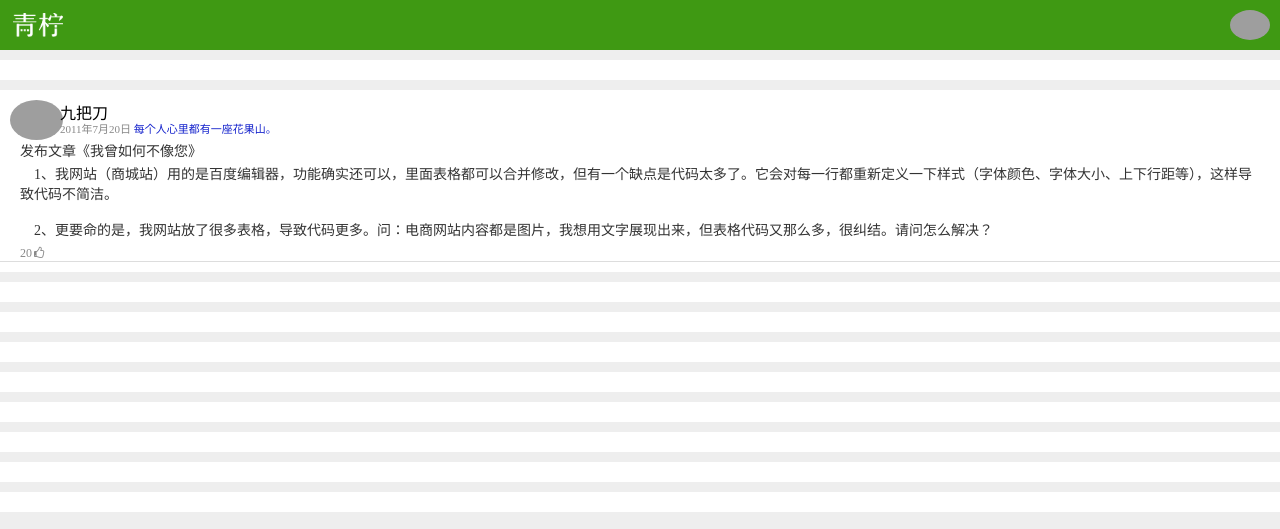
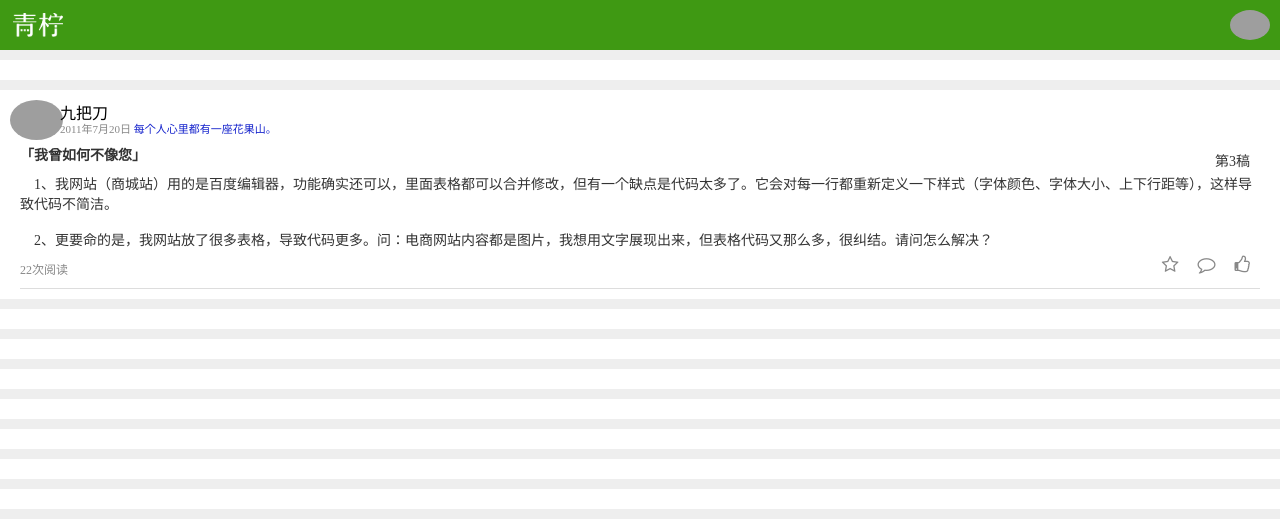
Before and after one commit to Jyonn/QingningWork, a Django app: page / in a window 1280 px wide. Shown: the top 529 px of the page. Run offline with Django 3.2, Linux system fonts and the light colour scheme; grey boxes are pictures that could not be loaded.

Commit message:
center页面

```diff
--- a/static_files/v2/css/style.css
+++ b/static_files/v2/css/style.css
@@ -197,13 +197,20 @@ hr {
             overflow: hidden;
         }
     .work-list .work-item label {
-        margin: 40px 10px 0;
+        margin: 44px 10px 0;
         border: none;
     }
         .work-list .work-item label .work-title {
             color: #333333;
             font-size: 14px;
             margin: 0 0 0 10px;
+            font-weight: bold;
+        }
+        .work-list .work-item label .modify-times {
+            color: #333333;
+            font-size: 14px;
+            margin: -14px 20px 0 0;
+            text-align: right;
         }
         .work-list .work-item label .preview-content {
             color: #333333;
@@ -221,15 +228,20 @@ hr {
         }
         .work-list .work-item label .foot-info {
             margin: 0;
-            padding: 3px 10px 0 10px;
+            padding: 3px 20px 0 20px;
+            text-align: right;
         }
             .work-list .work-item label .foot-info i {
-                padding-left: 2px;
-                font-size: 12px;
+                padding-left: 15px;
+                font-size: 18px;
                 color: #888888;
             }
-            .work-list .work-item label .foot-info .read-count {
-                font-size: 12px;
-                color: #888888;
-                display: inline;
-            }
+        .work-list .work-item label .read-num {
+            margin: -15px 0 0 0;
+            padding: 0 10px;
+            color: #888888;
+            font-size: 12px;
+        }
+    .work-list .work-item hr {
+        margin: 10px 20px 0 20px;
+    }
--- a/templates/v2/center.html
+++ b/templates/v2/center.html
@@ -21,7 +21,8 @@
                 <p class="introduce">每个人心里都有一座花果山。</p>
             </div>
             <label for="textarea">
-                <p class="work-title">发布文章《我曾如何不像您》</p>
+                <p class="work-title">「我曾如何不像您」</p>
+                <p class="modify-times">第3稿</p>
                 <textarea class="preview-content" rows="5" readonly>
     1、我网站（商城站）用的是百度编辑器，功能确实还可以，里面表格都可以合并修改，但有一个缺点是代码太多了。它会对每一行都重新定义一下样式（字体颜色、字体大小、上下行距等），这样导致代码不简洁。
 
@@ -30,8 +31,11 @@
     所以，有什么好用的编辑器推荐？还有就是表格是截图还是直接贴？
                 </textarea>
                 <div class="foot-info">
-                    <p class="read-count">20</p><i class="fa fa-thumbs-o-up"></i>
+                    <i class="fa fa-star-o"></i>
+                    <i class="fa fa-comment-o"></i>
+                    <i class="fa fa-thumbs-o-up"></i>
                 </div>
+                <p class="read-num">22次阅读</p>
             </label>
             <hr>
         </div>
```
